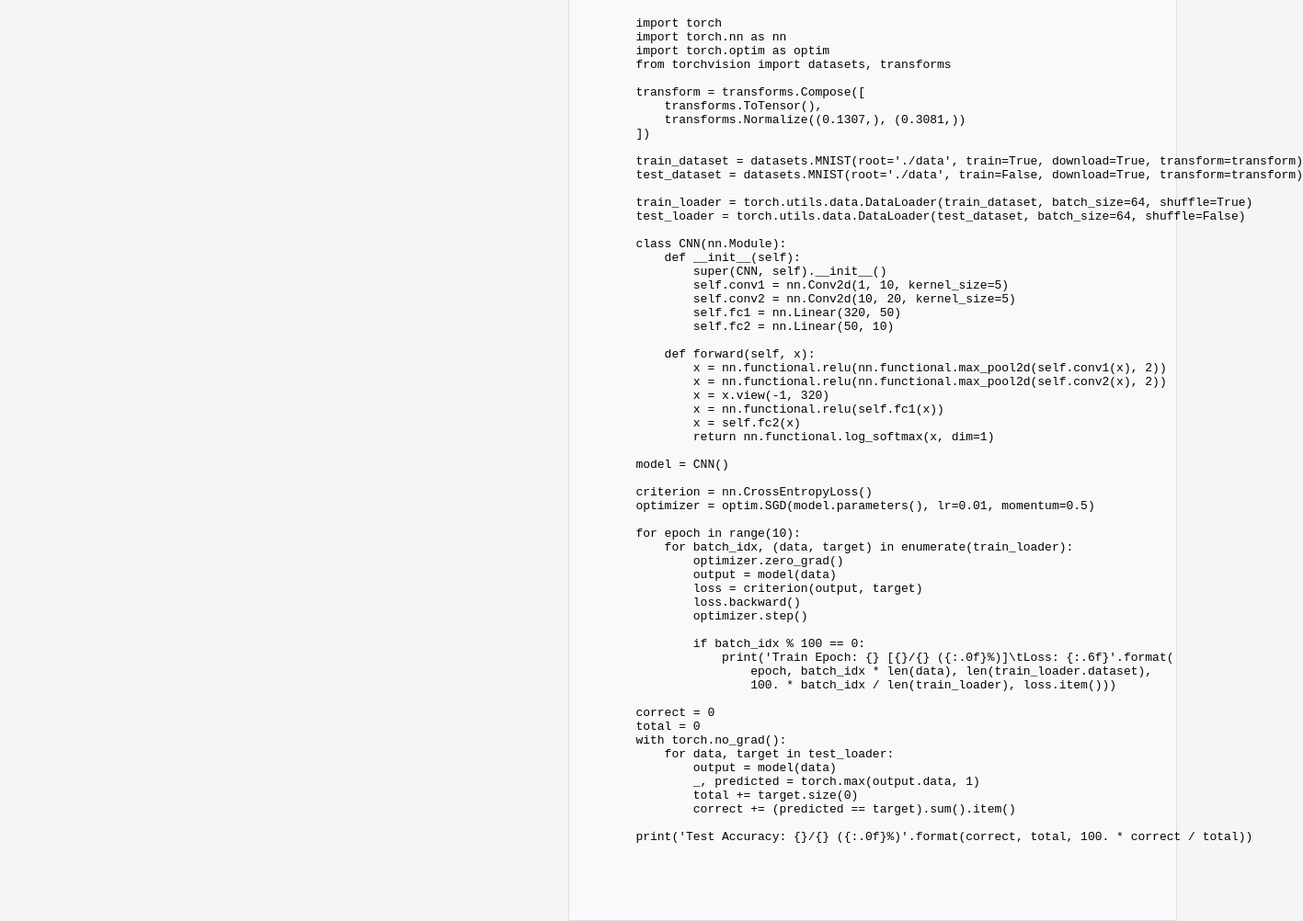
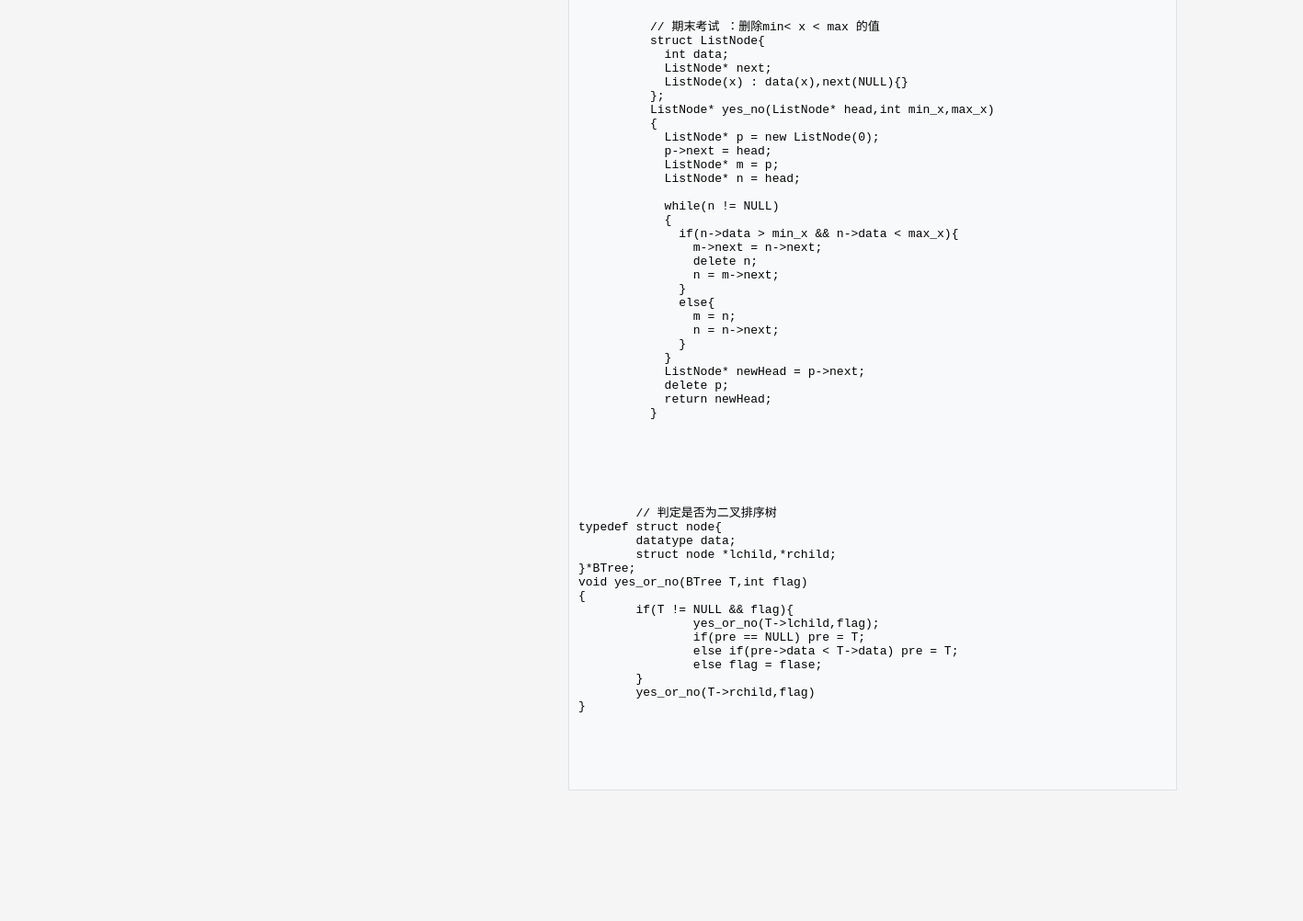
Before and after one commit to 7maxqq/7maxqq.github.io, a plain HTML site: page index.html in a window 1280 px wide. Shown: the part 1330-2332 px from the top of the page at 92% size, 1417 px wide, since content can reach past the window. After the commit the page ends 2190 px from the top, so only its background shows below. Drawn offline with Linux system fonts and the light colour scheme.

Commit message:
Update index.html

```diff
--- a/index.html
+++ b/index.html
@@ -64,6 +64,16 @@
   </style>
 </head>
 
+<head>
+  <style>
+    p {
+      text-align: left;
+    }
+  </style>
+</head>
+
+
+
 <body>
   <div class="header">
     <h1>我的博客</h1>
@@ -71,80 +81,73 @@
   <div class="content">
     <h2>你逆天了</h2>
     <p>hello!欢迎大家进入我的博客
-        <img src="9093af6c920d37be6f3beee5d2a07051.jpg" alt="max" class="image-left">
+       <img src="9093af6c920d37be6f3beee5d2a07051.jpg" alt="max" class="image-left">
     </p>
     <p>余文涛</p>
+
+
+
   </div>
+
   <div class="footer">
     <p> &copy; 2024 我的博客</p>
   </div>
   <div class="image-container">
+
     <img src="e40f4a437350b6161d408816d8de2ae.png" alt="max" class="image-left">
   </div>
   <div class="code-container">
     <pre>
-      <code class="python">
-        <div class="python">
-        import torch
-        import torch.nn as nn
-        import torch.optim as optim
-        from torchvision import datasets, transforms
+      <code class="C ++ ">
+        <div class="C ++ ">
+          // 期末考试 ：删除min< x < max 的值
+          struct ListNode{
+            int data;
+            ListNode* next;
+            ListNode(x) : data(x),next(NULL){}
+          };
+          ListNode* yes_no(ListNode* head,int min_x,max_x)
+          {
+            ListNode* p = new ListNode(0);
+            p->next = head;
+            ListNode* m = p;
+            ListNode* n = head;
 
-        transform = transforms.Compose([
-            transforms.ToTensor(),
-            transforms.Normalize((0.1307,), (0.3081,))
-        ])
-
-        train_dataset = datasets.MNIST(root='./data', train=True, download=True, transform=transform)
-        test_dataset = datasets.MNIST(root='./data', train=False, download=True, transform=transform)
-
-        train_loader = torch.utils.data.DataLoader(train_dataset, batch_size=64, shuffle=True)
-        test_loader = torch.utils.data.DataLoader(test_dataset, batch_size=64, shuffle=False)
-
-        class CNN(nn.Module):
-            def __init__(self):
-                super(CNN, self).__init__()
-                self.conv1 = nn.Conv2d(1, 10, kernel_size=5)
-                self.conv2 = nn.Conv2d(10, 20, kernel_size=5)
-                self.fc1 = nn.Linear(320, 50)
-                self.fc2 = nn.Linear(50, 10)
-
-            def forward(self, x):
-                x = nn.functional.relu(nn.functional.max_pool2d(self.conv1(x), 2))
-                x = nn.functional.relu(nn.functional.max_pool2d(self.conv2(x), 2))
-                x = x.view(-1, 320)
-                x = nn.functional.relu(self.fc1(x))
-                x = self.fc2(x)
-                return nn.functional.log_softmax(x, dim=1)
-
-        model = CNN()
-
-        criterion = nn.CrossEntropyLoss()
-        optimizer = optim.SGD(model.parameters(), lr=0.01, momentum=0.5)
-
-        for epoch in range(10):
-            for batch_idx, (data, target) in enumerate(train_loader):
-                optimizer.zero_grad()
-                output = model(data)
-                loss = criterion(output, target)
-                loss.backward()
-                optimizer.step()
-
-                if batch_idx % 100 == 0:
-                    print('Train Epoch: {} [{}/{} ({:.0f}%)]\tLoss: {:.6f}'.format(
-                        epoch, batch_idx * len(data), len(train_loader.dataset),
-                        100. * batch_idx / len(train_loader), loss.item()))
-
-        correct = 0
-        total = 0
-        with torch.no_grad():
-            for data, target in test_loader:
-                output = model(data)
-                _, predicted = torch.max(output.data, 1)
-                total += target.size(0)
-                correct += (predicted == target).sum().item()
-
-        print('Test Accuracy: {}/{} ({:.0f}%)'.format(correct, total, 100. * correct / total))
+            while(n != NULL)
+            {
+              if(n->data > min_x && n->data < max_x){
+                m->next = n->next;
+                delete n;
+                n = m->next;
+              }
+              else{
+                m = n;
+                n = n->next;
+              }
+            }
+            ListNode* newHead = p->next;
+            delete p;
+            return newHead;
+          }
+      </div>
+    </code>
+    <code class="C ++ ">
+      <div class="C ++ ">
+        // 判定是否为二叉排序树
+typedef struct node{
+	datatype data;
+	struct node *lchild,*rchild;
+}*BTree;
+void yes_or_no(BTree T,int flag)
+{
+	if(T != NULL && flag){
+		yes_or_no(T->lchild,flag);
+		if(pre == NULL) pre = T;
+		else if(pre->data < T->data) pre = T;
+		else flag = flase;
+	}
+	yes_or_no(T->rchild,flag)
+}
       </div>
     </code>
   </pre>
```
